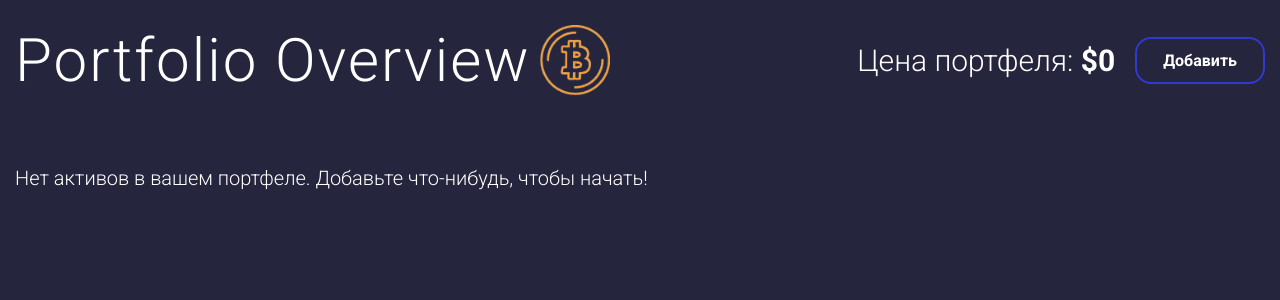
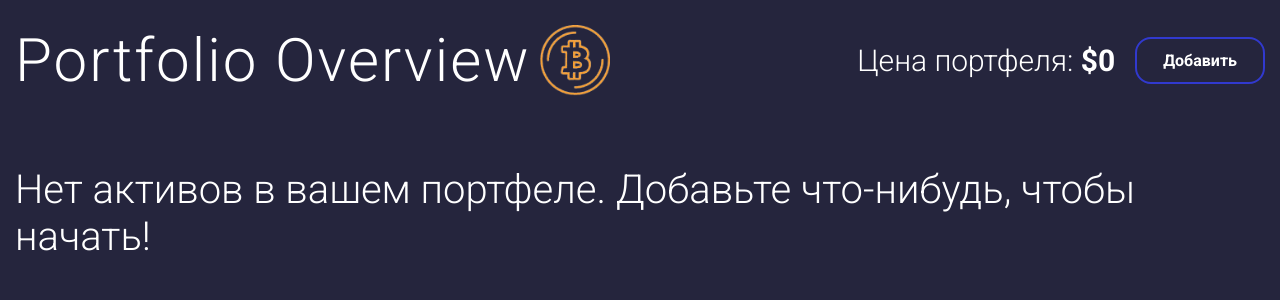
Before and after one commit to Matuxa1503/PortfolioOverview, a React (Vite) app: page / in a window 1280 px wide. Shown: the top 300 px of the page. Built offline with nearby package versions, Linux system fonts and the light colour scheme.

Commit message:
add loader

```diff
--- a/src/App.module.scss
+++ b/src/App.module.scss
@@ -81,6 +81,10 @@
   .priceDown {
     color: #ff3b3b;
   }
+}
+
+.emptyAssets {
+  font-size: 40px;
 }
 
 @media (max-width: 1200px) {
--- a/src/App.tsx
+++ b/src/App.tsx
@@ -106,7 +106,7 @@ const App: FC = () => {
           </tbody>
         </table>
       ) : (
-        <div>Нет активов в вашем портфеле. Добавьте что-нибудь, чтобы начать!</div>
+        <div className={s.emptyAssets}>Нет активов в вашем портфеле. Добавьте что-нибудь, чтобы начать!</div>
       )}
     </>
   );
--- /dev/null
+++ b/src/components/loader/Loader.tsx
@@ -0,0 +1,3 @@
+export const Loader = () => {
+  return <div>Загрузка монет...</div>;
+};
--- a/src/components/modal/Modal.tsx
+++ b/src/components/modal/Modal.tsx
@@ -1,4 +1,4 @@
-import { FC, useState } from 'react';
+import { FC, useEffect, useState } from 'react';
 import { addAsset } from '../../store/assetsSlice';
 import { useAppDispatch } from '../../hooks/reduxHooks';
 import { ModalProps, SelectedCoin, Ticker } from '../../interfaces/interfaces';
@@ -6,13 +6,21 @@ import { useBinanceCoins } from '../../hooks/useBinanceCoins';
 import { popularCoins } from '../../constants/popularCoins';
 import { filterCoins, formatNumber } from '../../utils/utils';
 import s from './Modal.module.scss';
+import { Loader } from '../loader/Loader';
 
 export const Modal: FC<ModalProps> = ({ setOpenModal }) => {
   const [text, setText] = useState('');
   const [selectedCoin, setSelectedCoin] = useState<SelectedCoin | null>(null);
   const [amount, setAmount] = useState(0);
   const { coinsBinance } = useBinanceCoins();
+  const [loading, setLoading] = useState(true);
   const dispatch = useAppDispatch();
+
+  useEffect(() => {
+    if (coinsBinance.length > 0) {
+      setLoading(false);
+    }
+  }, [coinsBinance]);
 
   const topCoins = popularCoins
     .map((popularCoin) => coinsBinance.find((coin) => coin.symbol === popularCoin))
@@ -53,6 +61,9 @@ export const Modal: FC<ModalProps> = ({ setOpenModal }) => {
       <div className={s.modal} onClick={(e) => e.stopPropagation()}>
         <input className={s.input} type="text" placeholder="Поиск монеты" value={text} onChange={(e) => setText(e.target.value)} />
 
+        {loading ? (
+          <Loader />
+        ) : (
           <div className={s.listCoins}>
             {filteredCoins?.length ? (
               filteredCoins.map((coin, i) => (
@@ -68,6 +79,7 @@ export const Modal: FC<ModalProps> = ({ setOpenModal }) => {
               <p className={s.noResults}>Монета не найдена</p>
             )}
           </div>
+        )}
 
         {selectedCoin && (
           <>
```
Lines whose indentation alone changed are shown as unchanged.
